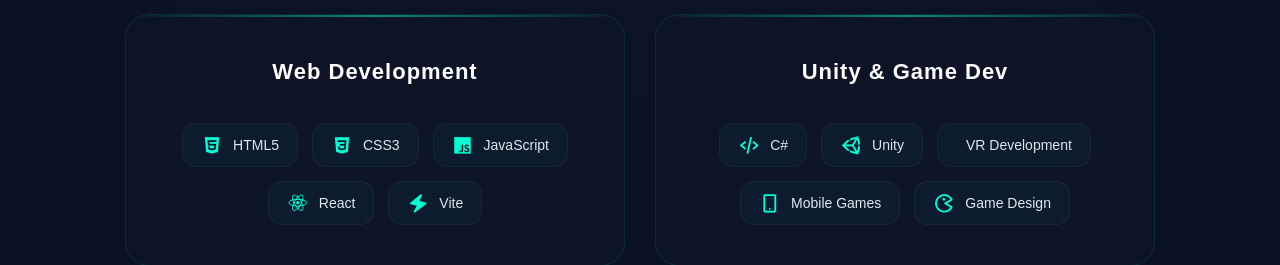
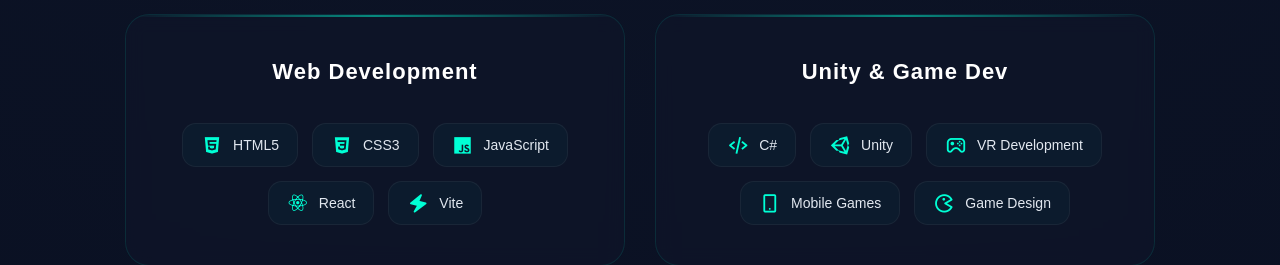
Before and after one commit to AxelCortes162/portfolio-axel, a React (Vite) app: page / in a window 1280 px wide. Shown: the part 1120-1385 px from the top of the page. Built offline with nearby package versions, Linux system fonts and the light colour scheme.

Commit message:
cambio isotipo y icon vr

```diff
--- a/src/sections/Skills.jsx
+++ b/src/sections/Skills.jsx
@@ -8,13 +8,13 @@
     { name: "CSS3", icon: "bx bxl-css3" },
     { name: "JavaScript", icon: "bx bxl-javascript" },
     { name: "React", icon: "bx bxl-react" },
-    { name: "Vite", icon: "bx bxs-zap" } // Vite no tiene logo oficial en Boxicons, usamos un rayo pro
+    { name: "Vite", icon: "bx bxs-zap" }
   ];
 
   const gameSkills = [
     { name: "C#", icon: "bx bx-code-alt" },
     { name: "Unity", icon: "bx bxl-unity" },
-    { name: "VR Development", icon: "bx bx-vr" },
+    { name: "VR Development", icon: "bx bx-joystick" },
     { name: "Mobile Games", icon: "bx bx-mobile-alt" },
     { name: "Game Design", icon: "bx bx-game" }
   ];
```
Also changed, not shown: src/assets/logo.png.
